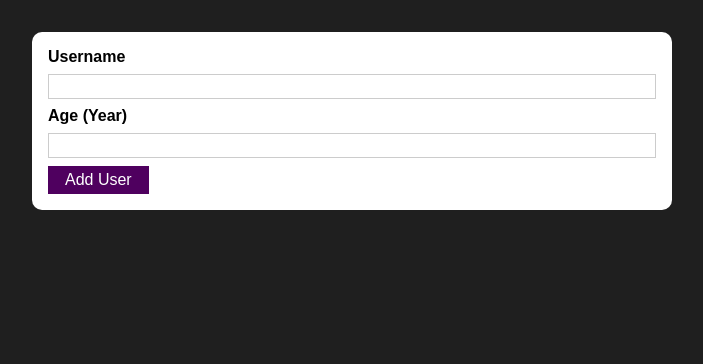
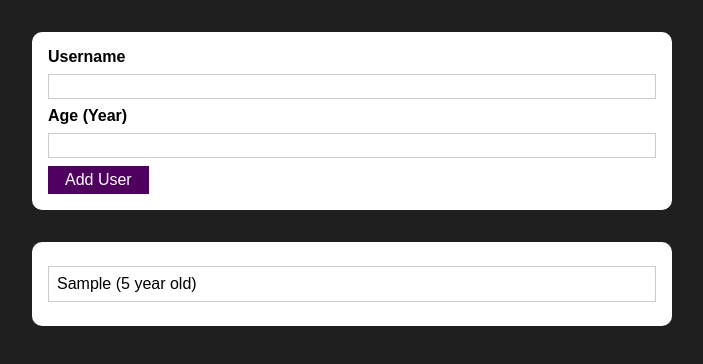
Before and after one commit to pawar-mahesh/react_username_and_age, a React (Create React App) app: page / in a window 1280 px wide. Both pictures are taken after typing "Sample", "5" into the empty fields and a click on the button "Add User". Shown: the top 364 px of the page, without its empty margins (288-991 px from the left). Built offline with nearby package versions, Linux system fonts and the light colour scheme.

Commit message:
src: Add UsersList component and Render the list
Signed-off-by: pawar-mahesh <pawar.mahesh2345@gmail.com>

```diff
--- a/src/App.js
+++ b/src/App.js
@@ -1,10 +1,22 @@
-import React from "react";
+import React, { useState } from "react";
 import AddUser from "./components/Users/AddUser";
+import UsersList from "./components/Users/UsersList";
 
 function App() {
+  const [users, setUsers] = useState([]);
+  const addUserHandler = (uName, uAge) => {
+    setUsers((prevUsers) => {
+      return [
+        ...prevUsers,
+        { username: uName, age: uAge, id: Math.random().toString() },
+      ];
+    });
+  };
+
   return (
     <div>
-      <AddUser />
+      <AddUser addUser={addUserHandler} />
+      <UsersList users={users} />
     </div>
   );
 }
--- a/src/components/Users/AddUser.js
+++ b/src/components/Users/AddUser.js
@@ -16,6 +16,8 @@
     if (enteredAge < 1) {
       return;
     }
+
+    props.addUser(enteredUsername, enteredAge);
 
     setEnteredUsername("");
     setEnteredAge("");
--- /dev/null
+++ b/src/components/Users/UsersList.js
@@ -0,0 +1,18 @@
+import Card from "../UI/Card";
+import classes from "./UsersList.module.css";
+
+const UsersList = (props) => {
+  return (
+    <Card className={classes.users}>
+      <ul>
+        {props.users.map((user) => (
+          <li key={user.id}>
+            {user.username} ({user.age} year old)
+          </li>
+        ))}
+      </ul>
+    </Card>
+  );
+};
+
+export default UsersList;
--- /dev/null
+++ b/src/components/Users/UsersList.module.css
@@ -0,0 +1,16 @@
+.users {
+  margin: 2rem auto;
+  width: 90%;
+  max-width: 40rem;
+}
+
+.users ul {
+  list-style: none;
+  padding: 1rem;
+}
+
+.users li {
+  border: 1px solid #ccc;
+  margin: 0.5rem 0;
+  padding: 0.5rem;
+}
```
